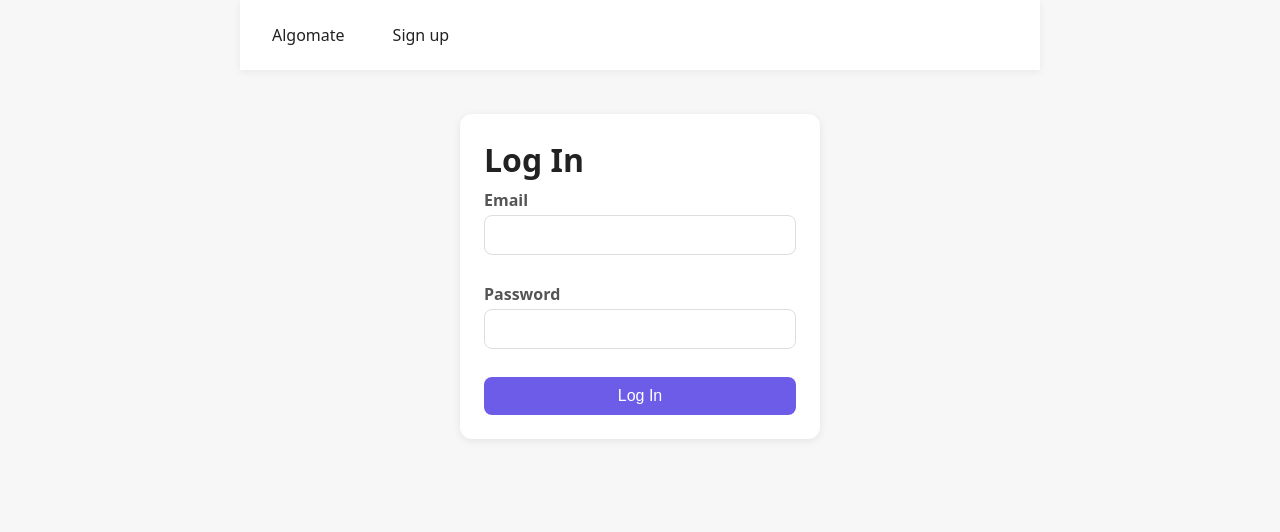
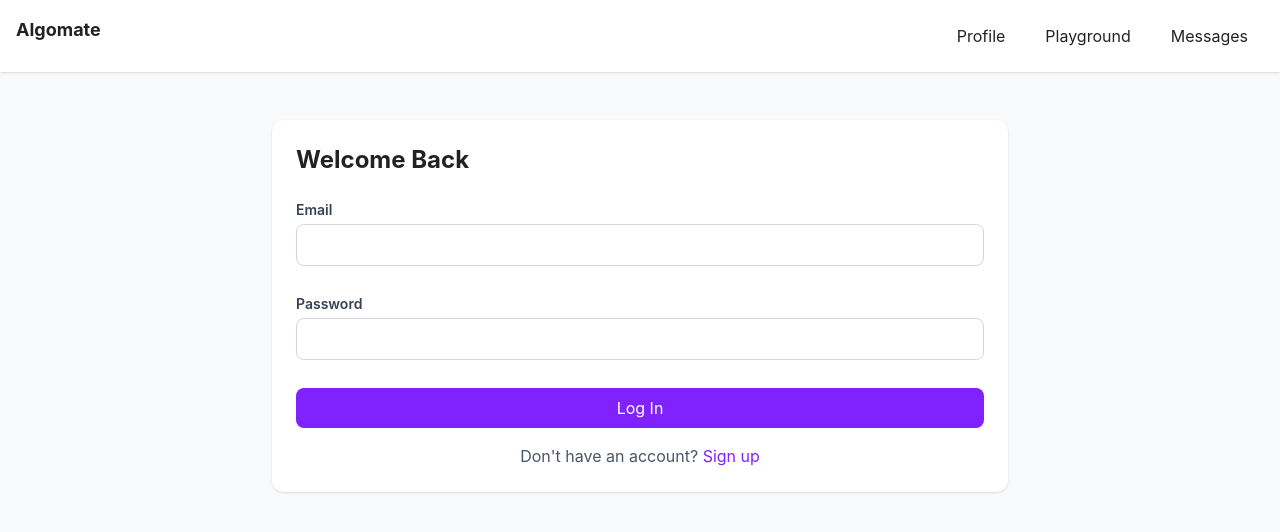
Before and after one commit to TomyVogt/algomate, a Next.js app: page /login in a window 1280 px wide. Shown: the top 532 px of the page. Built offline with nearby package versions, Linux system fonts and the light colour scheme; no server answers.

Commit message:
Implemented Tailwind

```diff
--- a/app/globals.css
+++ b/app/globals.css
@@ -1,162 +1,77 @@
+@import "tailwindcss";
+
+@layer base {
   * {
     margin: 0;
     padding: 0;
     box-sizing: border-box;
   }
-
   body {
-  font-family: system-ui, -apple-system, sans-serif;
     background: #f7f7f7;
     color: #222;
     min-height: 100vh;
   }
-
   a { color: inherit; text-decoration: none; }
-
-button {
-  cursor: pointer;
-  border: none;
-  border-radius: 8px;
-  font-size: 1rem;
-  padding: 10px 20px;
-  transition: background 0.2s;
 }
 
+@layer components {
   .btn-primary {
-  background: #6c5ce7;
-  color: white;
+    @apply bg-violet-600 text-white px-5 py-2 rounded-lg hover:bg-violet-700 transition-colors disabled:opacity-50;
+  }
+  .btn-secondary {
+    @apply bg-gray-200 text-gray-800 px-5 py-2 rounded-lg hover:bg-gray-300 transition-colors disabled:opacity-50;
+  }
+  .btn-danger {
+    @apply bg-red-600 text-white px-5 py-2 rounded-lg hover:bg-red-700 transition-colors disabled:opacity-50;
+  }
+  .btn-match {
+    @apply bg-emerald-500 text-white px-5 py-2 rounded-lg hover:bg-emerald-600 transition-colors disabled:opacity-50;
+  }
+  .btn-decline {
+    @apply bg-orange-200 text-gray-800 px-5 py-2 rounded-lg hover:bg-orange-300 transition-colors disabled:opacity-50;
+  }
+  .card {
+    @apply bg-white rounded-xl p-6 shadow-sm mb-4;
+  }
+  .nav {
+    @apply flex gap-4 px-4 py-4 bg-white shadow-sm mb-6;
+  }
+  .nav-link {
+    @apply px-4 py-2 rounded-lg transition-colors hover:bg-gray-100;
+  }
+  .nav-link-active {
+    @apply px-4 py-2 rounded-lg bg-violet-600 text-white;
+  }
+  .tag {
+    @apply inline-block bg-gray-100 px-3 py-1 rounded-full text-sm mr-2 mb-1;
+  }
+  .input {
+    @apply w-full px-3 py-2 border border-gray-300 rounded-lg focus:outline-none focus:border-violet-500 mb-3;
+  }
+  .label {
+    @apply block text-sm font-semibold text-gray-700 mb-1;
+  }
+  .form-group {
+    @apply mb-4;
+  }
+  .score-circle {
+    @apply w-24 h-24 rounded-full bg-gradient-to-br from-violet-500 to-violet-300 text-white text-2xl font-bold flex items-center justify-center mx-auto;
+  }
+  .comparison-grid {
+    @apply grid grid-cols-2 gap-4 my-4;
+  }
+  .comparison-col {
+    @apply p-3 bg-gray-50 rounded-lg;
+  }
+  .shared-section {
+    @apply bg-indigo-50 p-3 rounded-lg my-2;
+  }
+  .error { @apply text-red-600 mb-3; }
+  .success { @apply text-emerald-600 mb-3; }
 }
 
-.btn-primary:hover { background: #5a4bd1; }
-
-.btn-secondary {
-  background: #ddd;
-  color: #333;
+@layer utilities {
+  .container-main {
+    @apply max-w-3xl mx-auto px-4 py-6;
   }
-
-.btn-secondary:hover { background: #ccc; }
-
-.btn-danger {
-  background: #e74c3c;
-  color: white;
 }
-
-.btn-danger:hover { background: #c0392b; }
-
-.btn-match {
-  background: #00b894;
-  color: white;
-}
-
-.btn-match:hover { background: #00a383; }
-
-.btn-decline {
-  background: #fab1a0;
-  color: #333;
-}
-
-.btn-decline:hover { background: #e8947d; }
-
-.container {
-  max-width: 800px;
-  margin: 0 auto;
-  padding: 20px;
-}
-
-.card {
-  background: white;
-  border-radius: 12px;
-  padding: 24px;
-  box-shadow: 0 2px 8px rgba(0, 0, 0, 0.08);
-  margin-bottom: 16px;
-}
-
-h1 { font-size: 2rem; margin-bottom: 8px; }
-h2 { font-size: 1.5rem; margin-bottom: 16px; }
-
-input, textarea {
-  width: 100%;
-  padding: 10px;
-  border: 1px solid #ddd;
-  border-radius: 8px;
-  font-size: 1rem;
-  margin-bottom: 12px;
-}
-
-input:focus, textarea:focus {
-  outline: none;
-  border-color: #6c5ce7;
-}
-
-.label {
-  display: block;
-  font-weight: 600;
-  margin-bottom: 4px;
-  color: #555;
-}
-
-.form-group { margin-bottom: 16px; }
-
-.tag {
-  display: inline-block;
-  background: #eee;
-  padding: 4px 10px;
-  border-radius: 20px;
-  font-size: 0.85rem;
-  margin: 3px;
-}
-
-.score-circle {
-  width: 100px;
-  height: 100px;
-  border-radius: 50%;
-  background: linear-gradient(135deg, #6c5ce7, #a29bfe);
-  color: white;
-  font-size: 2rem;
-  font-weight: bold;
-  display: flex;
-  align-items: center;
-  justify-content: center;
-  margin: 16px auto;
-}
-
-.comparison-grid {
-  display: grid;
-  grid-template-columns: 1fr 1fr;
-  gap: 16px;
-  margin: 16px 0;
-}
-
-.comparison-col {
-  padding: 12px;
-  background: #f9f9f9;
-  border-radius: 8px;
-}
-
-.shared-section {
-  background: #eef2ff;
-  padding: 12px;
-  border-radius: 8px;
-  margin: 8px 0;
-}
-
-.nav {
-  display: flex;
-  gap: 16px;
-  padding: 16px;
-  background: white;
-  box-shadow: 0 2px 8px rgba(0,0,0,0.06);
-  margin-bottom: 24px;
-}
-
-.nav a {
-  padding: 8px 16px;
-  border-radius: 8px;
-  transition: background 0.2s;
-}
-
-.nav a:hover { background: #eee; }
-.nav a.active { background: #6c5ce7; color: white; }
-
-.error { color: #e74c3c; margin-bottom: 12px; }
-.success { color: #00b894; margin-bottom: 12px; }
--- a/app/login/page.tsx
+++ b/app/login/page.tsx
@@ -2,7 +2,8 @@
 import { useState } from 'react';
 import { useRouter } from 'next/navigation';
 import Link from 'next/link';
-import { signToken } from '@/lib/auth';
+import Nav from '@/components/Nav';
+import { signToken, verifyPassword } from '@/lib/auth';
 import { getUserByEmail } from '@/lib/db';
 
 export default function Login() {
@@ -18,43 +19,42 @@ export default function Login() {
     setLoading(true);
     try {
       const user = await getUserByEmail(email);
-      if (!user) { setError('No account found with this email'); return; }
-      const { verifyPassword } = await import('@/lib/auth');
+      if (!user) { setError('No account found with this email'); setLoading(false); return; }
       const valid = await verifyPassword(password, user.passwordHash);
-      if (!valid) { setError('Incorrect password'); return; }
+      if (!valid) { setError('Incorrect password'); setLoading(false); return; }
       const token = await signToken({ userId: user.id, role: user.role });
       document.cookie = `algomate_token=${token}; path=/; SameSite=Lax`;
       router.push('/profile');
     } catch {
       setError('Login failed. Please try again.');
-    } finally {
       setLoading(false);
     }
   }
 
   return (
-    <div>
-      <nav className="nav container">
-        <Link href="/">Algomate</Link>
-        <Link href="/signup">Sign up</Link>
-      </nav>
-      <div className="container" style={{ maxWidth: '400px' }}>
+    <div className="min-h-screen bg-gray-50">
+      <Nav />
+      <div className="container-main max-w-md">
         <div className="card">
-          <h1>Log In</h1>
-          {error && <p className="error">{error}</p>}
+          <h1 className="text-2xl font-bold mb-6">Welcome Back</h1>
+          {error && <p className="error bg-red-50 p-3 rounded-lg">{error}</p>}
           <form onSubmit={handleSubmit}>
             <div className="form-group">
               <label className="label">Email</label>
-              <input type="email" value={email} onChange={e => setEmail(e.target.value)} required />
+              <input type="email" className="input" value={email} onChange={e => setEmail(e.target.value)} required />
             </div>
             <div className="form-group">
               <label className="label">Password</label>
-              <input type="password" value={password} onChange={e => setPassword(e.target.value)} required />
+              <input type="password" className="input" value={password} onChange={e => setPassword(e.target.value)} required />
             </div>
-            <button type="submit" className="btn-primary" style={{ width: '100%' }} disabled={loading}>
+            <button type="submit" className="btn-primary w-full" disabled={loading}>
               {loading ? 'Logging in...' : 'Log In'}
             </button>
           </form>
+          <p className="text-center text-gray-600 mt-4">
+            Don&apos;t have an account?{' '}
+            <Link href="/signup" className="text-violet-600 hover:underline">Sign up</Link>
+          </p>
         </div>
       </div>
     </div>
--- a/app/messages/page.tsx
+++ b/app/messages/page.tsx
@@ -1,7 +1,7 @@
 'use client';
 import { useState, useEffect } from 'react';
 import { useRouter } from 'next/navigation';
-import Link from 'next/link';
+import Nav from '@/components/Nav';
 import { verifyToken } from '@/lib/auth';
 import { getMutualMatches, getMessages, sendMessage, getProfile, revealProfile } from '@/lib/db';
 import { Match, Message, Profile } from '@/lib/types';
@@ -22,8 +22,8 @@ export default function Messages() {
   const [messages, setMessages] = useState<Message[]>([]);
   const [newMessage, setNewMessage] = useState('');
   const [loading, setLoading] = useState(true);
-  const [myProfile, setMyProfile] = useState<Profile | null>(null);
   const [revealing, setRevealing] = useState(false);
+  const [userRole, setUserRole] = useState<string>('');
   const router = useRouter();
 
   useEffect(() => {
@@ -33,9 +33,7 @@ export default function Messages() {
       const payload = await verifyToken(token);
       if (!payload) { router.push('/login'); return; }
       setUserId(payload.userId);
-
-      const my = await getProfile(payload.userId);
-      setMyProfile(my);
+      setUserRole(payload.role);
 
       const mutual = await getMutualMatches(payload.userId);
       const enriched: EnrichedMatch[] = await Promise.all(
@@ -81,75 +79,85 @@ export default function Messages() {
     setRevealing(false);
   }
 
-  if (loading) return <div className="container"><p>Loading...</p></div>;
+  if (loading) return (
+    <div className="min-h-screen bg-gray-50">
+      <Nav userRole={userRole} />
+      <div className="container-main"><p className="text-gray-500">Loading...</p></div>
+    </div>
+  );
 
   const currentMatch = matches.find(m => m.id === selected);
   const bothRevealed = currentMatch?.profileRevealedA && currentMatch?.profileRevealedB;
   const iRevealed = currentMatch ? (currentMatch.userA === userId ? currentMatch.profileRevealedA : currentMatch.profileRevealedB) : false;
 
   return (
-    <div>
-      <nav className="nav container">
-        <Link href="/">Algomate</Link>
-        <Link href="/profile">My Profile</Link>
-        <Link href="/matching-playground">Matching Playground</Link>
-        <Link href="/messages" className="active">Messages</Link>
-      </nav>
-      <div className="container">
-        <h1>Messages</h1>
-        <div style={{ display: 'grid', gridTemplateColumns: '250px 1fr', gap: '16px', height: '70vh' }}>
-          <div className="card" style={{ overflowY: 'auto' }}>
-            {matches.length === 0 && <p style={{ color: '#666' }}>No mutual matches yet. Go to the Matching Playground!</p>}
+    <div className="min-h-screen bg-gray-50">
+      <Nav userRole={userRole} />
+      <div className="container-main">
+        <h1 className="text-3xl font-bold text-gray-900 mb-6">Messages</h1>
+        <div className="grid grid-cols-1 md:grid-cols-4 gap-4" style={{ height: '70vh' }}>
+          <div className="card overflow-y-auto">
+            {matches.length === 0 && <p className="text-gray-500 text-sm">No mutual matches yet. Go to the Matching Playground!</p>}
             {matches.map(m => (
-              <div key={m.id} onClick={() => selectMatch(m.id)} style={{ padding: '12px', cursor: 'pointer', borderRadius: '8px', background: selected === m.id ? '#eef2ff' : 'transparent', marginBottom: '4px' }}>
-                <strong>{m.otherProfile?.displayName || 'Loading...'}</strong>
-                <div style={{ fontSize: '0.8rem', color: '#888', marginTop: '4px' }}>
+              <div
+                key={m.id}
+                onClick={() => selectMatch(m.id)}
+                className={`p-3 rounded-lg cursor-pointer mb-1 transition-colors ${selected === m.id ? 'bg-violet-100' : 'hover:bg-gray-100'}`}
+              >
+                <p className="font-semibold">{m.otherProfile?.displayName || 'Loading...'}</p>
+                <p className="text-xs text-gray-500 mt-1">
                   {bothRevealed ? '✓ Profiles revealed' : iRevealed ? '✓ You revealed yours' : '🔒 Profiles hidden'}
-                </div>
+                </p>
               </div>
             ))}
           </div>
-          <div className="card" style={{ display: 'flex', flexDirection: 'column' }}>
+          <div className="card md:col-span-3 flex flex-col">
             {!selected ? (
-              <p style={{ color: '#666', textAlign: 'center', marginTop: '40px' }}>Select a conversation to start chatting</p>
+              <p className="text-gray-500 text-center mt-12">Select a conversation to start chatting</p>
             ) : (
               <>
                 {currentMatch?.otherProfile && (
-                  <div style={{ borderBottom: '1px solid #eee', paddingBottom: '12px', marginBottom: '12px' }}>
-                    <strong>{currentMatch.otherProfile.displayName}</strong>
-                    <p style={{ fontSize: '0.85rem', color: '#666' }}>{currentMatch.otherProfile.location} · Age {currentMatch.otherProfile.age}</p>
+                  <div className="border-b border-gray-200 pb-4 mb-4">
+                    <p className="font-bold text-lg">{currentMatch.otherProfile.displayName}</p>
+                    <p className="text-sm text-gray-600">{currentMatch.otherProfile.location} · Age {currentMatch.otherProfile.age}</p>
                     {!bothRevealed && (
-                      <div style={{ marginTop: '8px', padding: '8px', background: '#fef9e7', borderRadius: '6px', fontSize: '0.85rem' }}>
+                      <div className="mt-3 p-3 bg-amber-50 border border-amber-200 rounded-lg text-sm">
                         {!iRevealed ? (
-                          <p>You have not revealed your profile yet. Once you both reveal, you'll see each other's full profiles.</p>
+                          <p>You have not revealed your profile yet. Once you both reveal, you will see each other&apos;s full profiles.</p>
                         ) : (
                           <p>Waiting for the other person to reveal their profile...</p>
                         )}
                       </div>
                     )}
                     {bothRevealed && currentMatch.otherProfile.bio && (
-                      <div style={{ marginTop: '8px', padding: '8px', background: '#eafaf1', borderRadius: '6px' }}>
-                        <strong>Bio:</strong> {currentMatch.otherProfile.bio}
+                      <div className="mt-3 p-3 bg-emerald-50 border border-emerald-200 rounded-lg">
+                        <p className="font-semibold text-sm">Bio:</p>
+                        <p className="text-sm mt-1">{currentMatch.otherProfile.bio}</p>
                       </div>
                     )}
                     {!iRevealed && (
-                      <button className="btn-primary" style={{ marginTop: '12px', fontSize: '0.9rem' }} onClick={handleRevealProfile} disabled={revealing}>
+                      <button className="btn-primary mt-3 text-sm" onClick={handleRevealProfile} disabled={revealing}>
                         {revealing ? 'Revealing...' : 'Reveal My Profile'}
                       </button>
                     )}
                   </div>
                 )}
-                <div style={{ flex: 1, overflowY: 'auto', marginBottom: '12px' }}>
+                <div className="flex-1 overflow-y-auto mb-4 space-y-2">
                   {messages.map(msg => (
-                    <div key={msg.id} style={{ textAlign: msg.senderId === userId ? 'right' : 'left', marginBottom: '8px' }}>
-                      <span style={{ display: 'inline-block', padding: '8px 12px', borderRadius: '12px', background: msg.senderId === userId ? '#6c5ce7' : '#eee', color: msg.senderId === userId ? 'white' : 'black' }}>
+                    <div key={msg.id} className={`flex ${msg.senderId === userId ? 'justify-end' : 'justify-start'}`}>
+                      <span className={`inline-block px-4 py-2 rounded-xl max-w-xs ${msg.senderId === userId ? 'bg-violet-600 text-white' : 'bg-gray-200 text-gray-800'}`}>
                         {msg.content}
                       </span>
                     </div>
                   ))}
                 </div>
-                <form onSubmit={handleSend} style={{ display: 'flex', gap: '8px' }}>
-                  <input value={newMessage} onChange={e => setNewMessage(e.target.value)} placeholder="Type a message..." />
+                <form onSubmit={handleSend} className="flex gap-2">
+                  <input
+                    className="input flex-1"
+                    value={newMessage}
+                    onChange={e => setNewMessage(e.target.value)}
+                    placeholder="Type a message..."
+                  />
                   <button type="submit" className="btn-primary">Send</button>
                 </form>
               </>
--- /dev/null
+++ b/components/Nav.tsx
@@ -0,0 +1,25 @@
+'use client';
+import Link from 'next/link';
+import { usePathname } from 'next/navigation';
+
+interface NavProps {
+  userRole?: string;
+}
+
+export default function Nav({ userRole }: NavProps) {
+  const pathname = usePathname();
+
+  return (
+    <nav className="nav">
+      <Link href="/" className="font-bold text-lg">Algomate</Link>
+      <div className="flex gap-2 ml-auto">
+        <Link href="/profile" className={pathname === '/profile' ? 'nav-link-active' : 'nav-link'}>Profile</Link>
+        <Link href="/matching-playground" className={pathname === '/matching-playground' ? 'nav-link-active' : 'nav-link'}>Playground</Link>
+        <Link href="/messages" className={pathname === '/messages' ? 'nav-link-active' : 'nav-link'}>Messages</Link>
+        {(userRole === 'admin' || userRole === 'mod') && (
+          <Link href="/admin" className={pathname === '/admin' ? 'nav-link-active' : 'nav-link'}>Admin</Link>
+        )}
+      </div>
+    </nav>
+  );
+}
--- a/package.json
+++ b/package.json
@@ -17,10 +17,13 @@
     "sql.js": "^1.14.1"
   },
   "devDependencies": {
+    "@tailwindcss/postcss": "^4.2.2",
     "@types/bcryptjs": "^2.4.6",
     "@types/node": "^25.6.0",
     "@types/react": "^19.2.14",
     "@types/sql.js": "^1.4.11",
+    "postcss": "^8.5.10",
+    "tailwindcss": "^4.2.2",
     "typescript": "^6.0.2"
   }
 }
--- /dev/null
+++ b/postcss.config.mjs
@@ -0,0 +1,5 @@
+export default {
+  plugins: {
+    '@tailwindcss/postcss': {},
+  },
+};
```
Also changed, not shown: app/admin/page.tsx (+45 -21 lines), app/matching-playground/page.tsx (+53 -54 lines), app/page.tsx (+23 -16 lines), app/profile/page.tsx (+24 -26 lines), app/signup/page.tsx (+15 -14 lines), 1 other file (tests, documents, lock files or other folders). Lines whose indentation alone changed are shown as unchanged.
